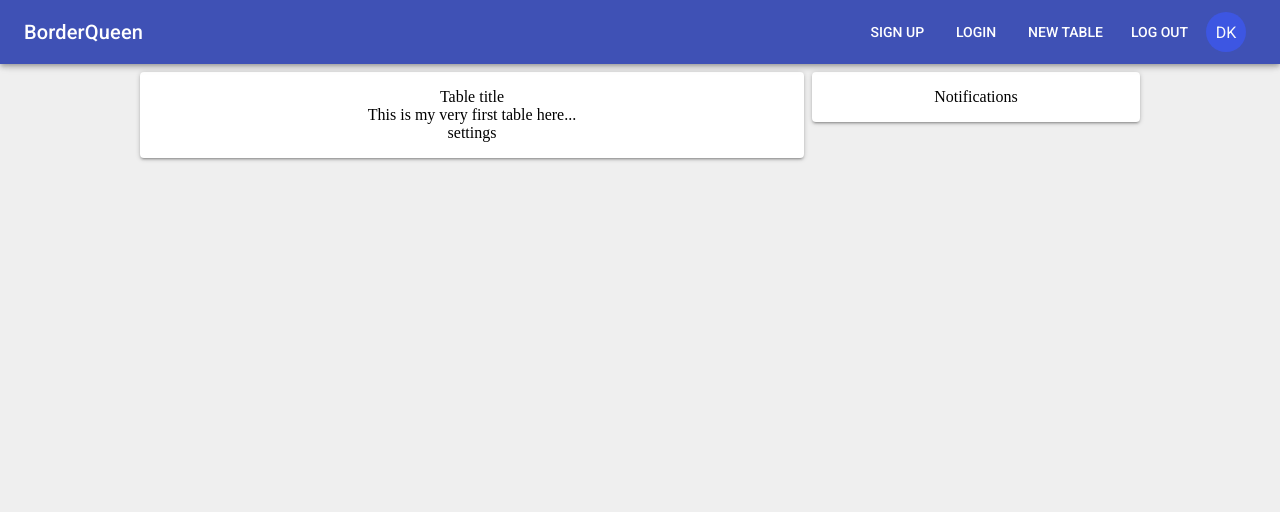
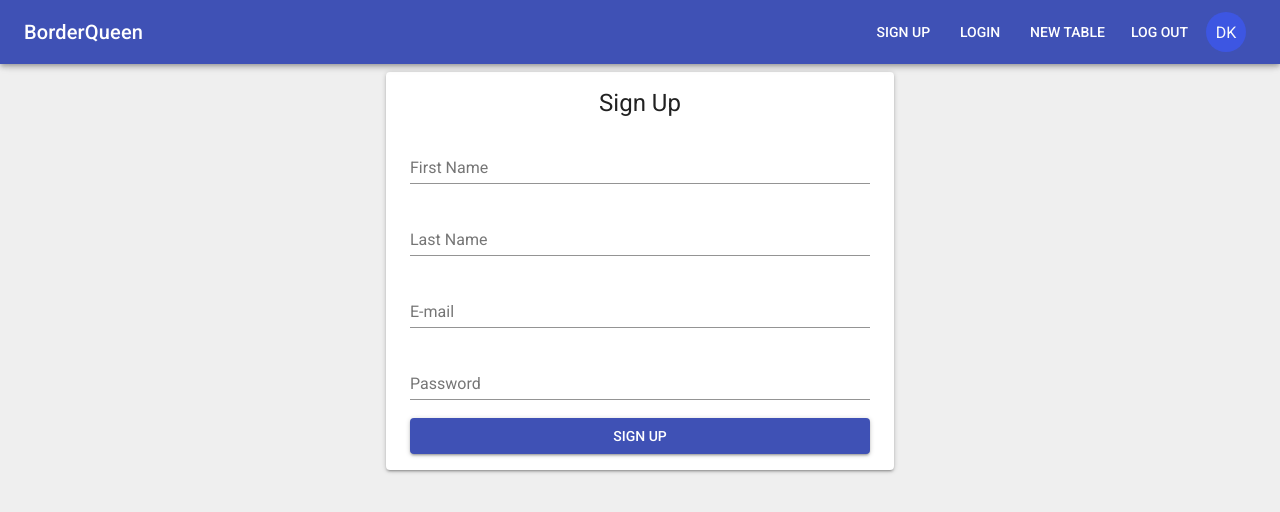
Before and after one commit to DanielKanyo/border-queen, a React (Create React App) app: page /signup in a window 1280 px wide. Shown: the top 512 px of the page. Built offline with nearby package versions, Linux system fonts and the light colour scheme.

Commit message:
SignIn and SignUp components, css fix

```diff
--- a/src/App.jsx
+++ b/src/App.jsx
@@ -1,7 +1,9 @@
 import React, { Component } from 'react'
 import { BrowserRouter, Switch, Route } from 'react-router-dom'
 import Navbar from './Components/Layout/Navbar'
-import Dashboard from './Components/Dashboard/Dashboard';
+import Dashboard from './Components/Dashboard/Dashboard'
+import SignIn from './Components/Auth/SignIn'
+import SignUp from './Components/Auth/SignUp'
 
 class App extends Component {
   render() {
@@ -9,9 +11,13 @@ class App extends Component {
       <BrowserRouter>
         <div className="App">
           <Navbar />
-          <Switch>
-            <Route path="/" component={Dashboard} />
-          </Switch>
+          <div className="content">
+            <Switch>
+              <Route exact path="/" component={Dashboard} />
+              <Route path="/signin" component={SignIn} />
+              <Route path="/signup" component={SignUp} />
+            </Switch>
+          </div>
         </div>
       </BrowserRouter>
 
--- a/src/Components/Auth/SignIn.jsx
+++ b/src/Components/Auth/SignIn.jsx
@@ -0,0 +1,88 @@
+import React, { Component } from 'react'
+import PropTypes from 'prop-types'
+import { withStyles } from '@material-ui/core/styles'
+import Paper from '@material-ui/core/Paper'
+import Typography from '@material-ui/core/Typography'
+import TextField from '@material-ui/core/TextField'
+import Button from '@material-ui/core/Button'
+
+const styles = theme => ({
+  root: {
+    ...theme.mixins.gutters(),
+    paddingTop: theme.spacing.unit * 2,
+    paddingBottom: theme.spacing.unit * 2,
+    width: 460,
+    margin: '0 auto'
+  },
+  title: {
+    textAlign: 'center'
+  },
+  textField: {
+    width: '100%'
+  },
+  button: {
+    marginTop: 10,
+    width: '100%'
+  }
+});
+
+export class SignIn extends Component {
+
+  state = {
+    email: '',
+    password: ''
+  }
+
+  handleChange = e => {
+    this.setState({
+      [e.target.id]: e.target.value
+    });
+  }
+
+  handleSubmit = e => {
+    e.preventDefault();
+    console.log(this.state);
+
+  }
+
+  render() {
+    const { classes } = this.props;
+    const { email, password } = this.state;
+    return (
+      <Paper className={classes.root}>
+        <Typography variant="h5" component="h3" className={classes.title}>
+          Sign In
+        </Typography>
+        <form onSubmit={this.handleSubmit}>
+          <TextField
+            id="email"
+            label="E-mail"
+            className={classes.textField}
+            value={email}
+            onChange={this.handleChange}
+            margin="normal"
+            type="text"
+          />
+          <TextField
+            id="password"
+            label="Password"
+            className={classes.textField}
+            value={password}
+            onChange={this.handleChange}
+            margin="normal"
+            type="password"
+          />
+          <Button variant="contained" color="primary" className={classes.button} type="submit">
+            Login
+          </Button>
+        </form>
+      </Paper>
+    )
+  }
+}
+
+SignIn.propTypes = {
+  classes: PropTypes.object.isRequired,
+};
+
+export default withStyles(styles)(SignIn)
--- a/src/Components/Auth/SignUp.jsx
+++ b/src/Components/Auth/SignUp.jsx
@@ -0,0 +1,108 @@
+import React, { Component } from 'react'
+import PropTypes from 'prop-types'
+import { withStyles } from '@material-ui/core/styles'
+import Paper from '@material-ui/core/Paper'
+import Typography from '@material-ui/core/Typography'
+import TextField from '@material-ui/core/TextField'
+import Button from '@material-ui/core/Button'
+
+const styles = theme => ({
+  root: {
+    ...theme.mixins.gutters(),
+    paddingTop: theme.spacing.unit * 2,
+    paddingBottom: theme.spacing.unit * 2,
+    width: 460,
+    margin: '0 auto'
+  },
+  title: {
+    textAlign: 'center'
+  },
+  textField: {
+    width: '100%'
+  },
+  button: {
+    marginTop: 10,
+    width: '100%'
+  }
+});
+
+export class SignUp extends Component {
+
+  state = {
+    email: '',
+    password: '',
+    firstName: '',
+    lastName: ''
+  }
+
+  handleChange = e => {
+    this.setState({
+      [e.target.id]: e.target.value
+    });
+  }
+
+  handleSubmit = e => {
+    e.preventDefault();
+    console.log(this.state);
+
+  }
+
+  render() {
+    const { classes } = this.props;
+    const { email, password, firstName, lastName } = this.state;
+    return (
+      <Paper className={classes.root}>
+        <Typography variant="h5" component="h3" className={classes.title}>
+          Sign Up
+        </Typography>
+        <form onSubmit={this.handleSubmit}>
+          <TextField
+            id="firstName"
+            label="First Name"
+            className={classes.textField}
+            value={firstName}
+            onChange={this.handleChange}
+            margin="normal"
+            type="text"
+          />
+          <TextField
+            id="lastName"
+            label="Last Name"
+            className={classes.textField}
+            value={lastName}
+            onChange={this.handleChange}
+            margin="normal"
+            type="text"
+          />
+          <TextField
+            id="email"
+            label="E-mail"
+            className={classes.textField}
+            value={email}
+            onChange={this.handleChange}
+            margin="normal"
+            type="text"
+          />
+          <TextField
+            id="password"
+            label="Password"
+            className={classes.textField}
+            value={password}
+            onChange={this.handleChange}
+            margin="normal"
+            type="password"
+          />
+          <Button variant="contained" color="primary" className={classes.button} type="submit">
+            Sign Up
+          </Button>
+        </form>
+      </Paper>
+    )
+  }
+}
+
+SignUp.propTypes = {
+  classes: PropTypes.object.isRequired,
+};
+
+export default withStyles(styles)(SignUp)
--- a/src/Components/Dashboard/Dashboard.jsx
+++ b/src/Components/Dashboard/Dashboard.jsx
@@ -10,9 +10,6 @@ const styles = theme => ({
     flexGrow: 1,
     width: 1000,
     margin: '0 auto'
-  },
-  grid: {
-    marginTop: 68
   },
   paper: {
     padding: theme.spacing.unit * 2,
--- a/src/Components/Layout/SignedInLinks.jsx
+++ b/src/Components/Layout/SignedInLinks.jsx
@@ -13,7 +13,7 @@ const styles = {
     background: '#3d56e2'
   },
   button: {
-    marginLeft: 12
+    marginLeft: 10
   },
 };
 
--- a/src/Components/Layout/SignedOutLinks.jsx
+++ b/src/Components/Layout/SignedOutLinks.jsx
@@ -6,15 +6,15 @@ import Button from '@material-ui/core/Button'
 
 const styles = {
   button: {
-    marginLeft: 12
+    marginLeft: 10
   },
 };
 
 const SignedOutLinks = ({ classes }) => {
   return (
     <React.Fragment>
-      <Button component={NavLink} to="/" className={classes.button} color="inherit">Sign Up</Button>
-      <Button component={NavLink} to="/" className={classes.button} color="inherit">Login</Button>
+      <Button component={NavLink} to="/signup" className={classes.button} color="inherit">Sign Up</Button>
+      <Button component={NavLink} to="/signin" className={classes.button} color="inherit">Login</Button>
     </React.Fragment>
   )
 }
--- a/src/index.sass
+++ b/src/index.sass
@@ -2,6 +2,10 @@ body
   margin: 0
   padding: 0
   background: #efefef
+  font-family: 'Roboto', sans-serif
+
+.content
+  margin-top: 72px
 
 .table-summary
   margin-bottom: 8px
```
